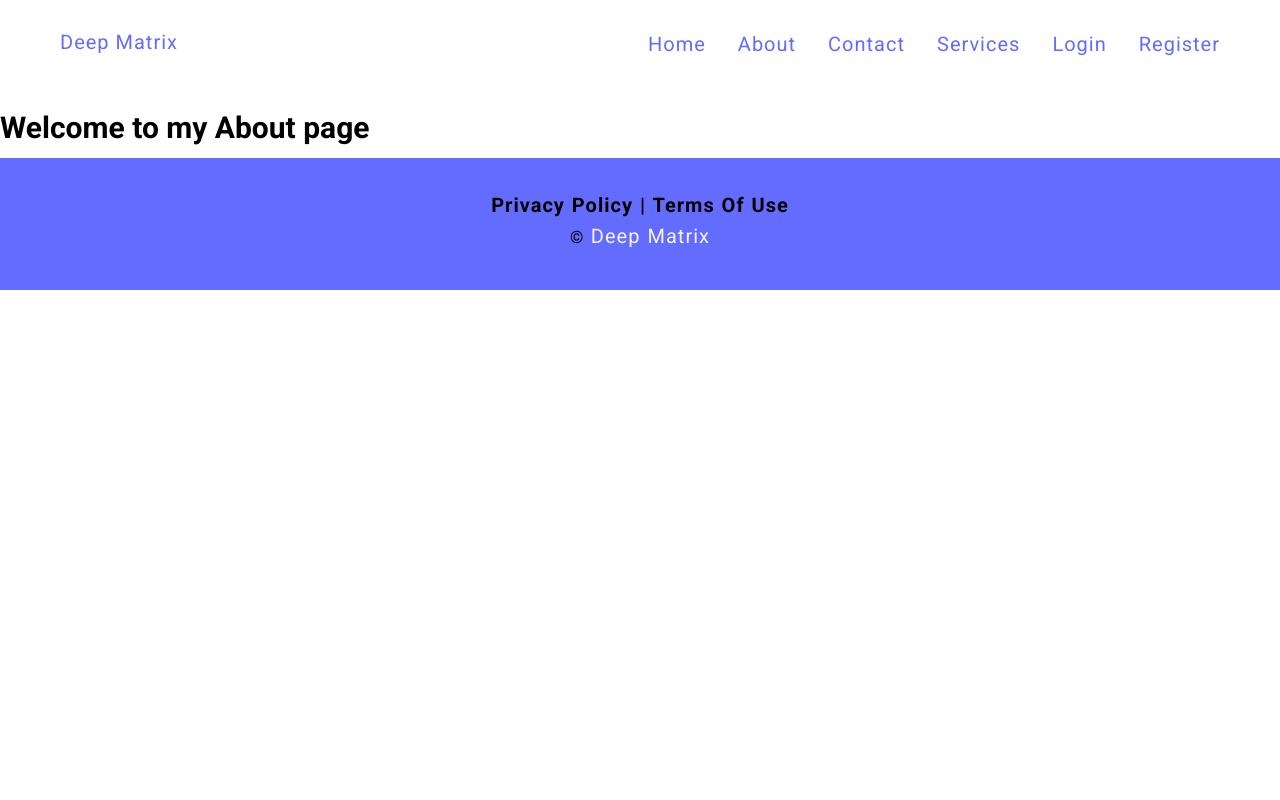
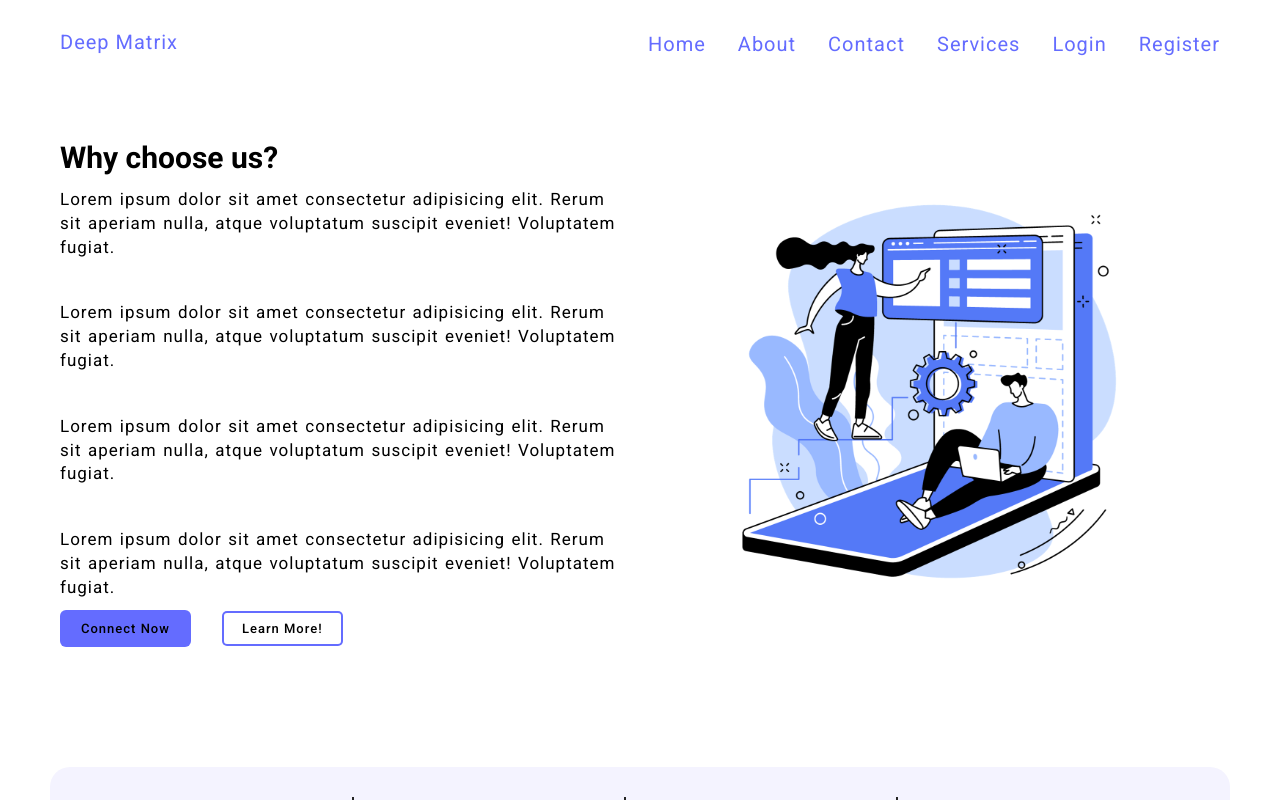
Before and after one commit to AmulSharma12/Mern2025, a React (Vite) app in the folder client/: page /about in a window 1280 px wide. Shown: the top 800 px of the page. Built offline with nearby package versions, Linux system fonts and the light colour scheme.

Commit message:
Frontend part almost completed

```diff
--- /dev/null
+++ b/client/src/components/Analytics/Analytics.jsx
@@ -0,0 +1,26 @@
+export const Analytics = () => {
+  return (
+    <>
+      <section className="section-analytics">
+        <div className="container grid grid-four-cols">
+          <div className="div1">
+            <h2>100+</h2>
+            <p>Dummy Data</p>
+          </div>
+          <div className="div1">
+            <h2>100+</h2>
+            <p>Dummy Data</p>
+          </div>
+          <div className="div1">
+            <h2>100+</h2>
+            <p>Dummy Data</p>
+          </div>
+          <div className="div1">
+            <h2>100+</h2>
+            <p>Dummy Data</p>
+          </div>
+        </div>
+      </section>
+    </>
+  );
+};
--- a/client/src/index.css
+++ b/client/src/index.css
@@ -157,9 +157,6 @@ a:hover a.active {
 /**************** Section - analytics END ******************/
 
 /**************** Section - Contact page  ******************/
-.contact-content-heading {
-  /* padding: 0 5rem; */
-}
 
 .section-contact .grid-two-cols {
   grid-template-columns: repeat(2, 1fr);
@@ -171,9 +168,11 @@ a:hover a.active {
   width: 50rem;
 }
 
+.contact-form-heading {
+  margin-bottom: 2rem;
+}
+
 .section-contact .form-content div {
-  /* border: 2px solid red; */
-
   display: flex;
   flex-direction: column;
 }
@@ -264,3 +263,45 @@ textarea {
 }
 
 /**************** Section - Error page END ******************/
+
+/**************** Section - About page ******************/
+.about-parapgraph {
+  display: flex;
+  flex-direction: column;
+  gap: 3.2rem;
+}
+/**************** Section - About page END ******************/
+
+/**************** Section - Register page  ******************/
+.registration-form div {
+  /* border: 2px solid red; */
+
+  display: flex;
+  flex-direction: column;
+}
+
+.registration-form input,
+textarea {
+  width: 50rem;
+  height: auto;
+  border-radius: 0.1rem;
+  border: 0.2rem solid var(--btn-color);
+  font-family: "Franklin Gothic Medium", "Arial Narrow", Arial, sans-serif;
+  border-radius: 1rem;
+  padding: 1rem 1.5rem;
+  gap: 3.2rem;
+}
+
+.registration-form button {
+  width: 50rem;
+  height: 4rem;
+  border-radius: 0.1rem;
+  border: 0.2rem solid var(--btn-color);
+  font-weight: bold;
+}
+
+.registration-form label {
+  text-transform: capitalize;
+}
+
+/**************** Section - Register page END  ******************/
--- a/client/src/pages/About.jsx
+++ b/client/src/pages/About.jsx
@@ -1,7 +1,58 @@
+import { Analytics } from "../components/Analytics/Analytics";
+
 export const About = () => {
-    return (
-        <>
-            <h1>Welcome to my About page</h1>
-        </>
-    );
-}
+  return (
+    <>
+      {/* 1st section */}
+      <section className="section-hero">
+        <div className="container grid grid-two-cols">
+          <div className="hero-content">
+            <h1>Why choose us?</h1>
+            <div className="about-parapgraph">
+              <p>
+                Lorem ipsum dolor sit amet consectetur adipisicing elit. Rerum
+                sit aperiam nulla, atque voluptatum suscipit eveniet! Voluptatem
+                fugiat.
+              </p>
+              <p>
+                Lorem ipsum dolor sit amet consectetur adipisicing elit. Rerum
+                sit aperiam nulla, atque voluptatum suscipit eveniet! Voluptatem
+                fugiat.
+              </p>
+              <p>
+                Lorem ipsum dolor sit amet consectetur adipisicing elit. Rerum
+                sit aperiam nulla, atque voluptatum suscipit eveniet! Voluptatem
+                fugiat.
+              </p>
+              <p>
+                Lorem ipsum dolor sit amet consectetur adipisicing elit. Rerum
+                sit aperiam nulla, atque voluptatum suscipit eveniet! Voluptatem
+                fugiat.
+              </p>
+            </div>
+
+            <div className="btn btn-group">
+              <a href="/contact">
+                <button className="btn">Connect now</button>
+              </a>
+              <a href="/service">
+                <button className="btn secondary-btn">Learn more!</button>
+              </a>
+            </div>
+          </div>
+          <div className="hero-image">
+            <img
+              src="/images/about.png"
+              alt="home-image"
+              width="500"
+              height="400"
+            ></img>
+          </div>
+        </div>
+      </section>
+
+      {/* 2nd section */}
+      <Analytics />
+    </>
+  );
+};
--- a/client/src/pages/Contact.jsx
+++ b/client/src/pages/Contact.jsx
@@ -24,9 +24,6 @@ export const Contact = () => {
   return (
     <>
       <section className="section-contact">
-        <div className="contact-content container">
-          <h1 className="contact-content-heading">Contact Us</h1>
-        </div>
         <div className="container grid grid-two-cols">
           <div className="contact-image">
             <img
@@ -37,6 +34,7 @@ export const Contact = () => {
             ></img>
           </div>
           <section className="form-content">
+            <h1 className="contact-form-heading">Contact</h1>
             <form onSubmit={onSubmitContactForm}>
               <div>
                 <label htmlFor="username">username</label>
--- a/client/src/pages/Home.jsx
+++ b/client/src/pages/Home.jsx
@@ -1,3 +1,5 @@
+import { Analytics } from "../components/Analytics/Analytics";
+
 export const Home = () => {
   return (
     <>
@@ -33,26 +35,7 @@ export const Home = () => {
           </div>
         </section>
         {/* 2nd section */}
-        <section className="section-analytics">
-          <div className="container grid grid-four-cols">
-            <div className="div1">
-              <h2>100+</h2>
-              <p>Dummy Data</p>
-            </div>
-            <div className="div1">
-              <h2>100+</h2>
-              <p>Dummy Data</p>
-            </div>
-            <div className="div1">
-              <h2>100+</h2>
-              <p>Dummy Data</p>
-            </div>
-            <div className="div1">
-              <h2>100+</h2>
-              <p>Dummy Data</p>
-            </div>
-          </div>
-        </section>
+        <Analytics />
         {/* 3rd section */}
         <section className="section-hero">
           <div className="container grid grid-two-cols">
```
